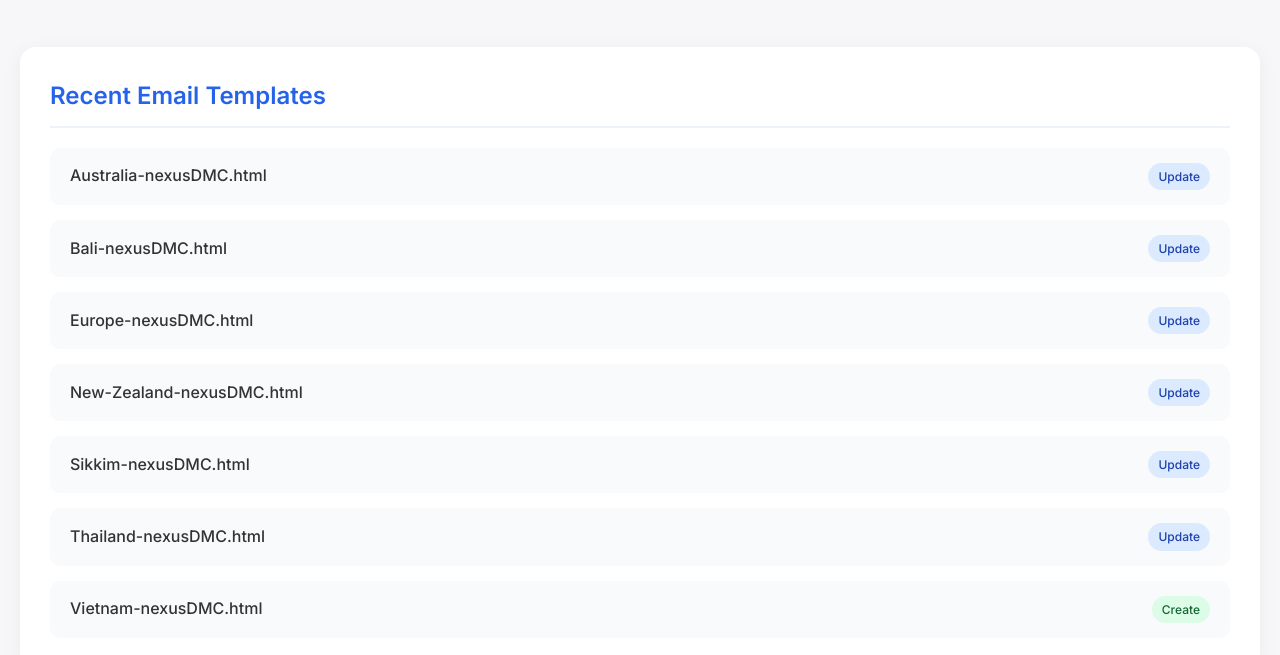
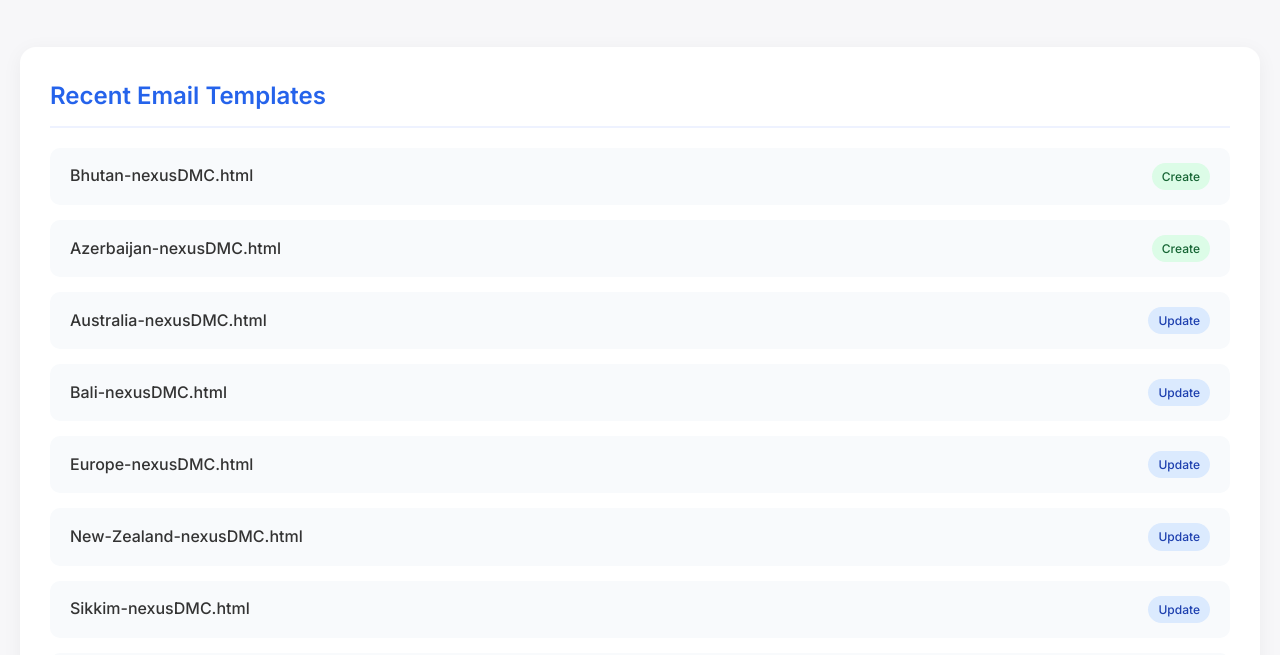
Before and after one commit to TripFactorySocial/Email-Templates-Hub-NexusDMC, a plain HTML site: page index.html in a window 1280 px wide. Shown: the part 145-800 px from the top of the page. Drawn offline with Linux system fonts and the light colour scheme.

Commit message:
Update index.html

```diff
--- a/index.html
+++ b/index.html
@@ -192,6 +192,26 @@
         <div class="section">
           <h2>Recent Email Templates</h2>
           <div class="template-grid">
+            <a
+              target="_blank"
+              href="Bhutan-nexusDMC.html"
+              class="template-item"
+            >
+              <div class="template-info">
+                <span class="template-name">Bhutan-nexusDMC.html</span>
+              </div>
+              <span class="status-badge status-create">Create</span>
+            </a>
+            <a
+              target="_blank"
+              href="Azerbaijan-nexusDMC.html"
+              class="template-item"
+            >
+              <div class="template-info">
+                <span class="template-name">Azerbaijan-nexusDMC.html</span>
+              </div>
+              <span class="status-badge status-create">Create</span>
+            </a>
             <a
               target="_blank"
               href="Australia-nexusDMC.html"
```
